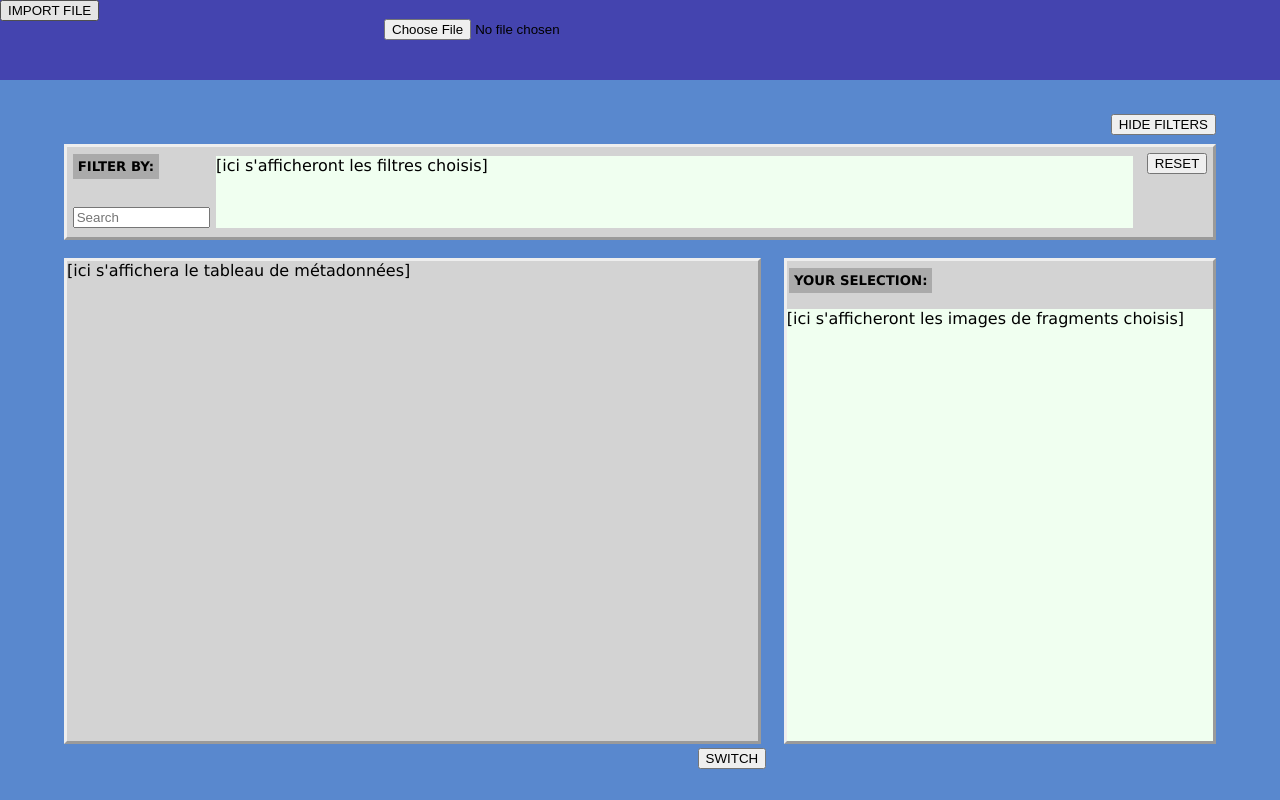
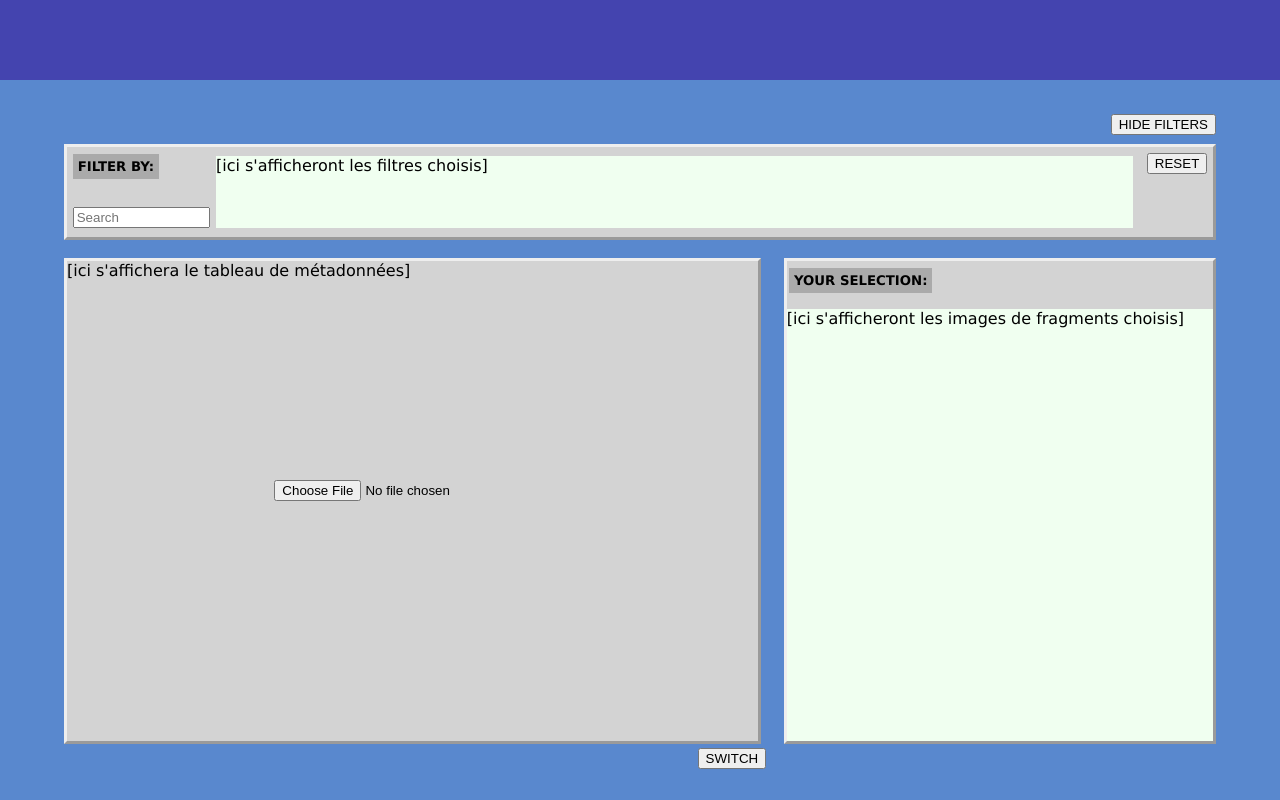
Before and after one commit to lpetrus32/ArcheoAssembler, a plain HTML site: page index.html in a window 1280 px wide. Drawn offline with Linux system fonts and the light colour scheme.

Commit message:
bouton d'ajout de fichier

```diff
--- a/index.html
+++ b/index.html
@@ -7,10 +7,7 @@
   </head>
   <body>
     <header>
-      <button class="button2" id="fileButton">
-        <input type="file" id="datafile" accept="*">
-        <label for="datafile">IMPORT FILE</label>
-      </button>
+
     </header>
         <div id="mainBlock">
           <button class="button1" id="show_hideButton" onclick="show_hideAction();">HIDE FILTERS</button>
@@ -26,6 +23,7 @@
             </div>
 
             <div class="block" id="DataBlock">
+              <input type="file" id="datafile" accept="*">
               [ici s'affichera le tableau de métadonnées]
             </div>
             <div class="block" id="PicsBlock">
```
